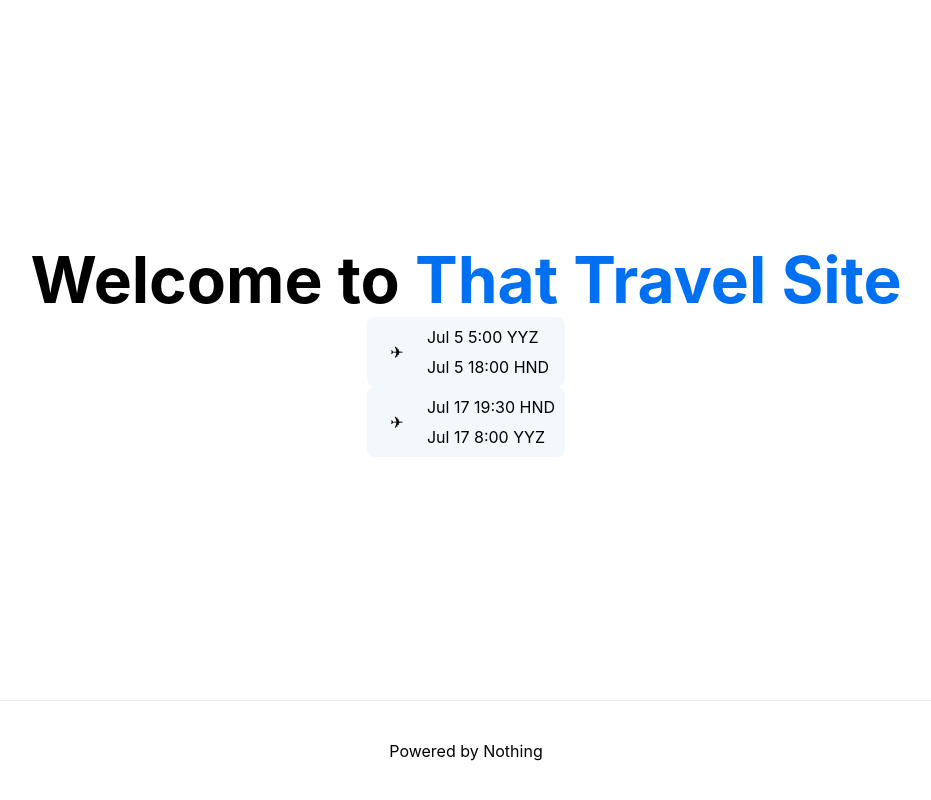
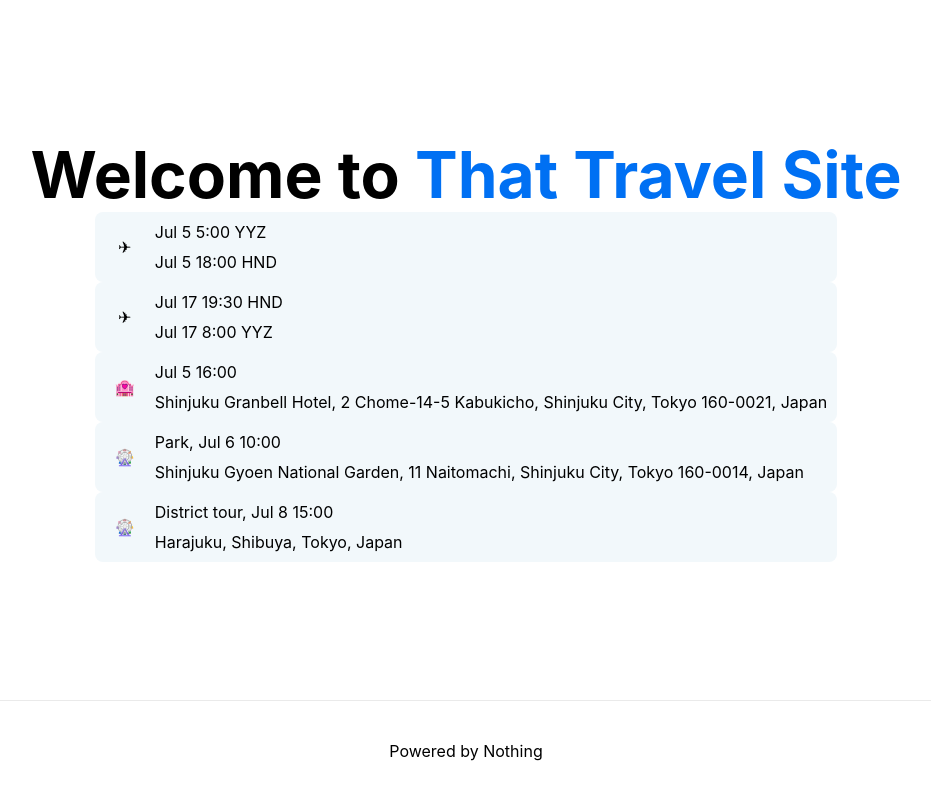
Before and after one commit to mwango-phoenix/travel, a Next.js app in the folder nextjs-blog/: page / in a window 1280 px wide. Shown: the whole page, without its empty margins (174-1105 px from the left). Built offline with nearby package versions, Linux system fonts and the light colour scheme.

Commit message:
Updated structure

```diff
--- a/nextjs-blog/components/active.js
+++ b/nextjs-blog/components/active.js
@@ -1,11 +1,11 @@
 import InformationContainer from "./InfoContainer";
 
-export default function Activities({type, time, date, name, address}) {
+export default function Activity({type, time, date, name, address}) {
     return (
         <>
             <InformationContainer
                 icon="🎡"
-                upperDesc={`${type} ${date}, ${time}`}
+                upperDesc={`${type}, ${date} ${time}`}
                 lowerDesc={`${name}, ${address}`}
             />
         </>
--- a/nextjs-blog/components/itinerary.js
+++ b/nextjs-blog/components/itinerary.js
@@ -1,4 +1,6 @@
+import AccommodationIn from "./accomodationIn";
 import Flight from "./flight";
+import Activity from "./active";
 
 export default function Itinerary({itinerary}) {
     return (
@@ -12,6 +14,26 @@
                         origin={flight.origin}
                         destination={flight.destination}
                         />
+                ))}
+
+                {itinerary.accomodation.map(place => (
+                    <AccommodationIn
+                        start={place.start}
+                        inTime={place.checkIn}
+                        name={place.name}
+                        address={place.address}
+                    />
+                ))}
+
+                {itinerary.activities.map(activity => (
+                    <Activity
+                        type={activity.type}
+                        time={activity.time}
+                        date={activity.date}
+                        name={activity.name}
+                        address={activity.address}
+
+                    />
                 ))}
             </div>
             <style jsx>{`
--- a/nextjs-blog/pages/index.js
+++ b/nextjs-blog/pages/index.js
@@ -3,7 +3,6 @@
 import {itinerary} from '../data/itinerary.json';
 
 export default function Home() {
-  console.log(itinerary);
   return (
     <div className="container">
       <Head>
```
